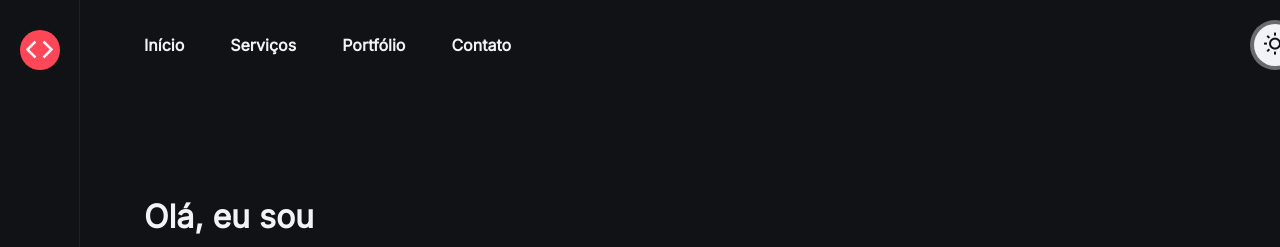
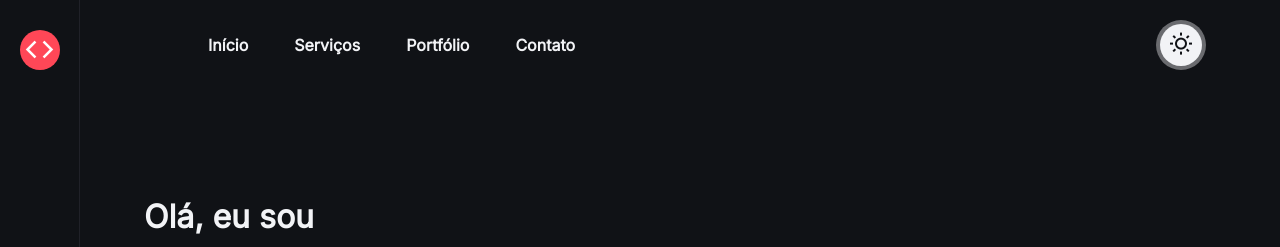
Before and after one commit to terrydamasio/project-portfolio, a PHP site: page / in a window 1280 px wide. Shown: the top 247 px of the page. Run offline with PHP 8.4, Linux system fonts and the light colour scheme; some libraries are stand-ins or nearby versions.

Commit message:
Atualização barra de navegação portfolio

```diff
--- a/assets/css/style.css
+++ b/assets/css/style.css
@@ -295,6 +295,13 @@ main nav .daynight input:checked ~ label .light {
 
 main nav .daynight input:checked ~ label .dark {
     display: block;
+}
+
+nav .daynight,
+nav #dmswitcher{
+    display: flex;
+    position: relative;
+    right: 30px;
 }
 
 main nav .menu {
@@ -1117,6 +1124,7 @@ footer {
     .hero .wrapper .image img {
         transition: 1s;
     }
+
 }
 
 /* Small devices (landscape phones, 576px and up)*/
@@ -1229,8 +1237,10 @@ footer {
     main nav .menu {
         display: flex;
         align-items: center;
-        justify-content: center;
+        justify-content: start;
     }
+
+
 }
 
 @media screen and (min-width: 1200px) {
--- a/index.html
+++ b/index.html
@@ -32,6 +32,7 @@
                 <!-- Início Navbar -->
                 <nav>
                     <div class="container fixo-topo">
+                        <div class="container">
                             <div class="menu has-hover">
                                 <ul class="phone">
                                     <li><a href="#inicio">Início</a></li>
@@ -50,6 +51,7 @@
                             <a href="#0" class="menu-trigger mobile-only">
                                 <i class="ri-menu-3-line"></i>
                             </a>
+                        </div>
                     </div>
                 </nav>
                 <!-- Fim Navbar -->
```
Lines whose indentation alone changed are shown as unchanged.
